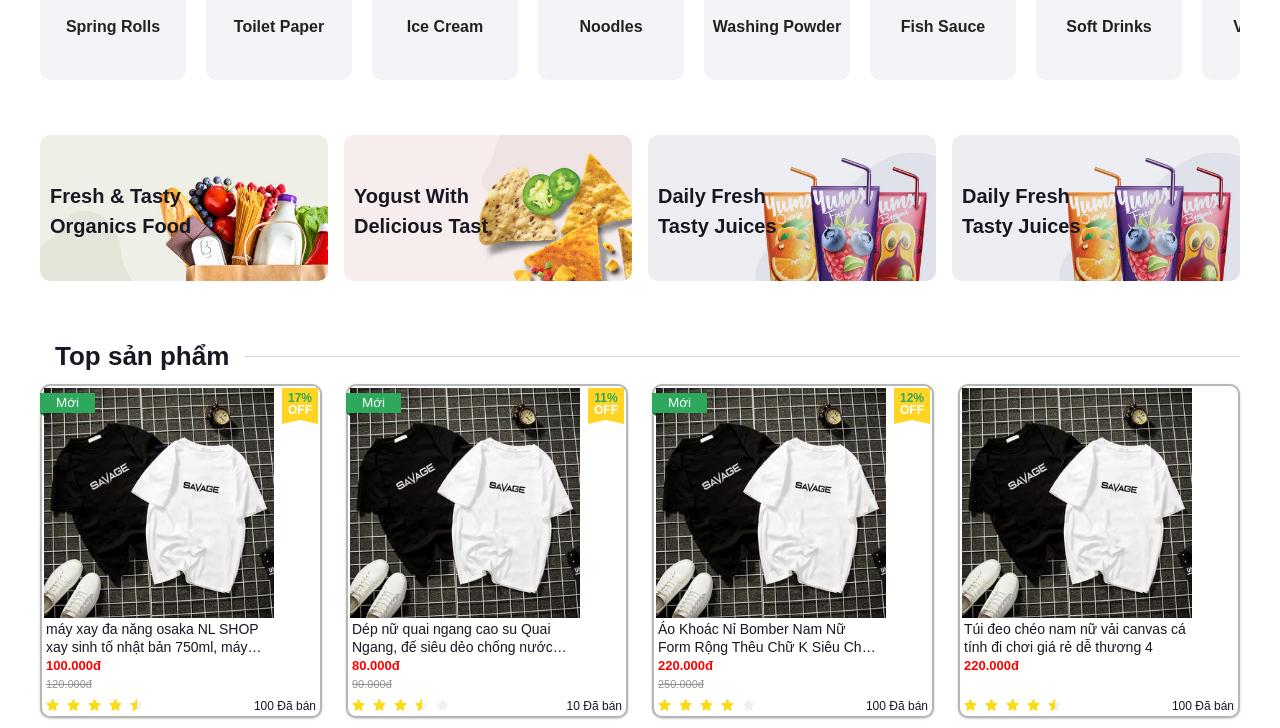
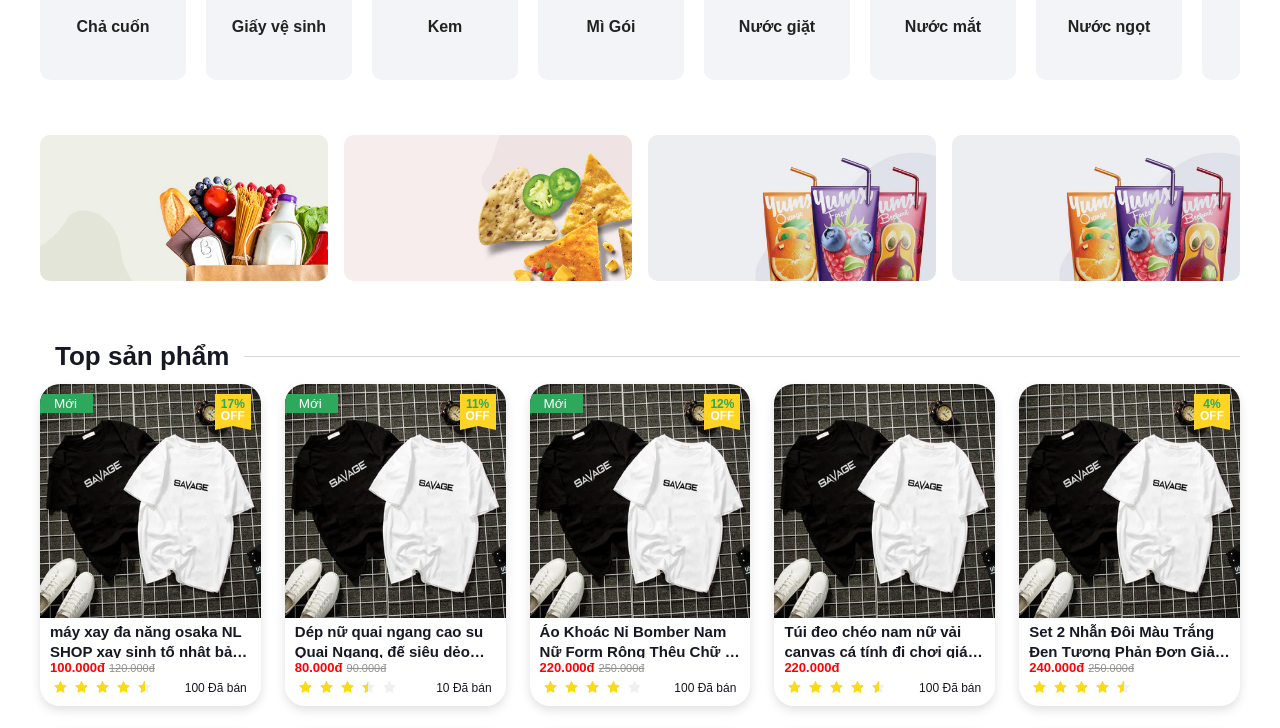
Before and after one commit to Graduation-Thesis-K23/chainmart-fe-customer, a Next.js app: page / in a window 1280 px wide. Shown: the part 763-1491 px from the top of the page. Built offline with nearby package versions, Linux system fonts and the light colour scheme.

Commit message:
feat: home page

```diff
--- a/src/apis/mocks/TopCategories.ts
+++ b/src/apis/mocks/TopCategories.ts
@@ -1,6 +1,6 @@
 import springRolls from "~/assets/categories/cha-gio.webp";
 import toiletPaper from "~/assets/categories/giay-ve-sinh.webp";
-import kem from "~/assets/categories/kem.webp";
+import cream from "~/assets/categories/kem.webp";
 import noodles from "~/assets/categories/mi-an-lien.webp";
 import washingPowder from "~/assets/categories/nuoc-giat.webp";
 import fishSauce from "~/assets/categories/nuoc-mam.webp";
@@ -13,61 +13,61 @@ export default [
   {
     id: 1,
     src: springRolls,
-    text: "Spring Rolls",
+    textKey: "categories.springRolls",
     href: "/categories/spring-rolls",
   },
   {
     id: 2,
     src: toiletPaper,
-    text: "Toilet Paper",
+    textKey: "categories.toiletPaper",
     href: "/categories/toilet-paper",
   },
   {
     id: 3,
-    src: kem,
-    text: "Ice Cream",
+    src: cream,
+    textKey: "categories.cream",
     href: "/categories/ice-cream",
   },
   {
     id: 4,
     src: noodles,
-    text: "Noodles",
+    textKey: "categories.noodles",
     href: "/categories/noodles",
   },
   {
     id: 5,
     src: washingPowder,
-    text: "Washing Powder",
+    textKey: "categories.washingPowder",
     href: "/categories/washing-powder",
   },
   {
     id: 6,
     src: fishSauce,
-    text: "Fish Sauce",
+    textKey: "categories.fishSauce",
     href: "/categories/fish-sauce",
   },
   {
     id: 7,
     src: softDrinks,
-    text: "Soft Drinks",
+    textKey: "categories.softDrinks",
     href: "/categories/soft-drinks",
   },
   {
     id: 8,
     src: vegetables,
-    text: "Vegetables",
+    textKey: "categories.vegetables",
     href: "/categories/vegetables",
   },
   {
     id: 9,
     src: milk,
-    text: "Milk",
+    textKey: "categories.milk",
     href: "/categories/milk",
   },
   {
     id: 10,
     src: pork,
-    text: "Pork",
+    textKey: "categories.pork",
     href: "/categories/pork",
   },
 ];
--- a/src/components/layouts/components/HeaderSearch/HeaderSearch.module.scss
+++ b/src/components/layouts/components/HeaderSearch/HeaderSearch.module.scss
@@ -6,6 +6,7 @@
   border: 2px solid $primary-color;
   overflow: hidden;
   flex: 1;
+  border-radius: 10px;
 
   &_inner {
     display: flex;
--- a/src/components/pages/Index/components/ProductsList/ProductsList.module.scss
+++ b/src/components/pages/Index/components/ProductsList/ProductsList.module.scss
@@ -3,21 +3,17 @@
 .products-list {
   display: grid;
   grid-gap: 24px;
-  grid-template-columns: repeat(auto-fit, minmax(230px, 1fr));
+  grid-template-columns: repeat(auto-fit, minmax(190px, 1fr));
   list-style: none;
 
   &-item {
     position: relative;
     background-color: white;
-    box-shadow: 0 0.08rem 0.25rem 0 rgb(0 0 0 / 20%);
-    border: 2px solid rgba(0, 0, 0, 0.288);
-    border-radius: 10px;
+    box-shadow: 0 4px 10px rgb(51 51 51 / 15%);
+    border-radius: 20px;
+    transition: transform 0.2s linear;
     box-sizing: border-box;
-
-    &:hover {
-      transform: scale(1.02);
-      transition: transform 0.2s ease-in-out;
-    }
+    overflow: hidden;
   }
 }
 
@@ -30,12 +26,12 @@
 
   &-label {
     position: absolute;
-    top: 0.75rem;
-    left: -0.2rem;
+    top: 10px;
+    left: -2px;
     display: flex;
     width: fit-content;
-    min-width: 5.5rem;
-    max-width: 10rem;
+    min-width: 55px;
+    max-width: 100px;
     background-color: $primary-color;
     z-index: 1;
 
@@ -66,8 +62,8 @@
 
   &-discount {
     position: absolute;
-    top: 0.2rem;
-    right: 0.2rem;
+    top: 10px;
+    right: 10px;
     display: flex;
     justify-content: center;
     align-items: center;
@@ -104,24 +100,26 @@
   }
 
   &-image {
+    position: relative;
     height: 23.4rem;
-    padding: 0.2rem 0.2rem 0;
   }
 
   &-body {
     display: flex;
     flex-direction: column;
-    height: 7.6rem;
-    padding: 0 0.4rem;
+    height: 60px;
     overflow: hidden;
+    padding: 0 10px;
 
     &-name {
       display: -webkit-box;
       display: -moz-box;
       display: -ms-box;
-      width: 22.2rem;
-      font-size: 1.4rem;
-      line-height: 1.8rem;
+      width: 100%;
+      font-size: 15px;
+      font-weight: 700;
+      line-height: 20px;
+      padding: 4px 0;
       word-wrap: break-word;
       white-space: normal;
       overflow: hidden;
@@ -136,7 +134,7 @@
 
     &-prices {
       display: flex;
-      flex-direction: column;
+      align-items: baseline;
       width: -moz-fit-content;
       width: -webkit-fit-content;
       width: -ms-fit-content;
@@ -151,6 +149,7 @@
       &-two {
         font-size: 1.1rem;
         color: #929292;
+        margin-left: 4px;
         text-decoration: line-through;
       }
     }
@@ -159,8 +158,8 @@
   &-footer {
     display: flex;
     width: 100%;
-    height: 2rem;
-    padding: 0 0.4rem;
+    height: 28px;
+    padding: 0 14px;
     line-height: 2rem;
     justify-content: space-between;
 
--- a/src/components/pages/Index/components/ProductsList/index.tsx
+++ b/src/components/pages/Index/components/ProductsList/index.tsx
@@ -38,13 +38,7 @@ const ProductsList = () => {
               </div>
             )}
             <div className={styles["product-card-image"]}>
-              <Image
-                src={item.image}
-                width={230}
-                height={230}
-                alt={item.slug}
-                priority
-              />
+              <Image src={item.image} fill alt={item.slug} priority />
             </div>
             <div className={styles["product-card-body"]}>
               <span className={styles["product-card-body-name"]}>
--- a/src/components/pages/Index/components/TopBanner/TopBanner.module.scss
+++ b/src/components/pages/Index/components/TopBanner/TopBanner.module.scss
@@ -4,17 +4,7 @@
 
   &_link {
     position: relative;
-    display: inline-block;
-  }
-
-  &_content {
-    position: absolute;
-    top: 50%;
-    left: 10px;
-    transform: translateY(-50%);
-    max-width: 50%;
-    font-size: 20px;
-    font-weight: 700;
+    display: block;
   }
 
   &_image {
--- a/src/components/pages/Index/components/TopBanner/index.tsx
+++ b/src/components/pages/Index/components/TopBanner/index.tsx
@@ -25,7 +25,6 @@ const TopBanner = () => {
                   width={490}
                   height={249}
                 />
-                <span className={styles["banner_content"]}>{item.text}</span>
               </Link>
             </Col>
           ))}
--- a/src/components/pages/Index/components/TopCategories/index.tsx
+++ b/src/components/pages/Index/components/TopCategories/index.tsx
@@ -7,7 +7,7 @@ import { RightOutlined, LeftOutlined } from "@ant-design/icons";
 import styles from "./TopCategories.module.scss";
 import topCategories from "~/apis/mocks/TopCategories";
 import useDebounce from "~/hooks/useDebounce";
-import useTranslate from "~/hooks/useTranslate";
+import { default as translate } from "~/hooks/useTranslate";
 
 const TopCategories = () => {
   const [translateX, setTranslateX] = useState(0);
@@ -95,7 +95,7 @@ const TopCategories = () => {
       <div className="container">
         <div className={styles["title"]}>
           <div className={styles["title_text"]}>
-            {useTranslate("categories.header")}
+            {translate("categories.header")}
           </div>
           <div className={styles["title_controller"]}>
             <Button
@@ -150,18 +150,18 @@ const TopCategories = () => {
                 <Link
                   href={item.href}
                   prefetch={false}
-                  aria-label={item.text}
+                  aria-label={item.textKey}
                   className={styles["top_categories_list_item_link"]}
                 >
                   <Image
                     className={styles["top_categories_list_item_image"]}
                     src={item.src}
-                    alt={item.text}
+                    alt={item.textKey}
                     width={90}
                     height={90}
                   />
                   <span className={styles["top_categories_list_item_text"]}>
-                    {item.text}
+                    {translate(item.textKey)}
                   </span>
                 </Link>
               </li>
--- a/src/locales/en.ts
+++ b/src/locales/en.ts
@@ -43,26 +43,17 @@ export default {
     "Address: 19 Nguyen Huu Tho Street, Tan Phong Ward, District 7, Ho Chi Minh City",
   // categories
   "categories.header": "Categories",
-  "categories.list.menClothing": "Men Clothing",
-  "categories.list.mobilesAndGadgets": "Mobiles & Gadgets",
-  "categories.list.consumerElectronics": "Consumer Electronics",
-  "categories.list.computerAndAccessories": "Computer & Accessories",
-  "categories.list.cameras": "Cameras",
-  "categories.list.watches": "Watches",
-  "categories.list.menShoes": "Men Shoes",
-  "categories.list.homeAppliances": "Home Appliances",
-  "categories.list.sportsAndOutdoors": "Sports & Outdoors",
-  "categories.list.automotive": "Automotive",
-  "categories.list.womenClothing": "Women Clothing",
-  "categories.list.momAndBaby": "Mom & Baby",
-  "categories.list.homeAndLiving": "Home & Living",
-  "categories.list.beauty": "Beauty",
-  "categories.list.health": "Health",
-  "categories.list.womenShoes": "Women Shoes",
-  "categories.list.womenBags": "Women Bags",
-  "categories.list.fashionAccessories": "Fashion Accessories",
-  "categories.list.grocery": "Grocery",
-  "categories.list.books": "Books",
+  "categories.springRolls": "Spring Rolls",
+  "categories.toiletPaper": "Toilet Paper",
+  "categories.cream": "Ice Cream",
+  "categories.noodles": "Noodles",
+  "categories.washingPowder": "Washing Powder",
+  "categories.fishSauce": "Fish Sauce",
+  "categories.softDrinks": "Soft Drinks",
+  "categories.vegetables": "Vegetables",
+  "categories.milk": "Milk",
+  "categories.pork": "Pork",
+
   // featured
   "products.header": "Top Products",
   "products.viewAll": "View All",
--- a/src/locales/vi.ts
+++ b/src/locales/vi.ts
@@ -45,26 +45,16 @@ export default {
     "Địa chỉ: 19 Nguyễn Hữu Thọ, P. Tân Phong, Quận 7, Thành phố Hồ Chí Minh",
   // categories
   "categories.header": "Danh mục",
-  "categories.list.menClothing": "Thời trang nam",
-  "categories.list.mobilesAndGadgets": "Điện thoại & Phụ kiện",
-  "categories.list.consumerElectronics": "Thiết bị điện tử",
-  "categories.list.computerAndAccessories": "Mát tính & Laptop",
-  "categories.list.cameras": "Máy ảnh & Máy quay phim",
-  "categories.list.watches": "Đồng hồ",
-  "categories.list.menShoes": "Giày dép nam",
-  "categories.list.homeAppliances": "Điện gia dụng",
-  "categories.list.sportsAndOutdoors": "Thể thao & Du lịch",
-  "categories.list.automotive": "Ô tô & Xe máy",
-  "categories.list.womenClothing": "Thời trang nữ",
-  "categories.list.momAndBaby": "Mẹ & Bé",
-  "categories.list.homeAndLiving": "Nhà cửa & Đời sống",
-  "categories.list.beauty": "Làm đẹp",
-  "categories.list.health": "Sức khỏe",
-  "categories.list.womenShoes": "Giày dép nữ",
-  "categories.list.womenBags": "Túi xách & Ví",
-  "categories.list.fashionAccessories": "Phụ kiện thời trang",
-  "categories.list.grocery": "Thực phẩm & Đồ uống",
-  "categories.list.books": "Sách",
+  "categories.springRolls": "Chả cuốn",
+  "categories.toiletPaper": "Giấy vệ sinh",
+  "categories.cream": "Kem",
+  "categories.noodles": "Mì Gói",
+  "categories.washingPowder": "Nước giặt",
+  "categories.fishSauce": "Nước mắt",
+  "categories.softDrinks": "Nước ngọt",
+  "categories.vegetables": "Rau củ",
+  "categories.milk": "Sữa",
+  "categories.pork": "Thịt heo",
   // featured
   "products.header": "Top sản phẩm",
   "products.viewAll": "Xem tất cả",
```
Also changed, not shown: src/dataSources/HotWordList.ts (deleted, +0 -50 lines).
